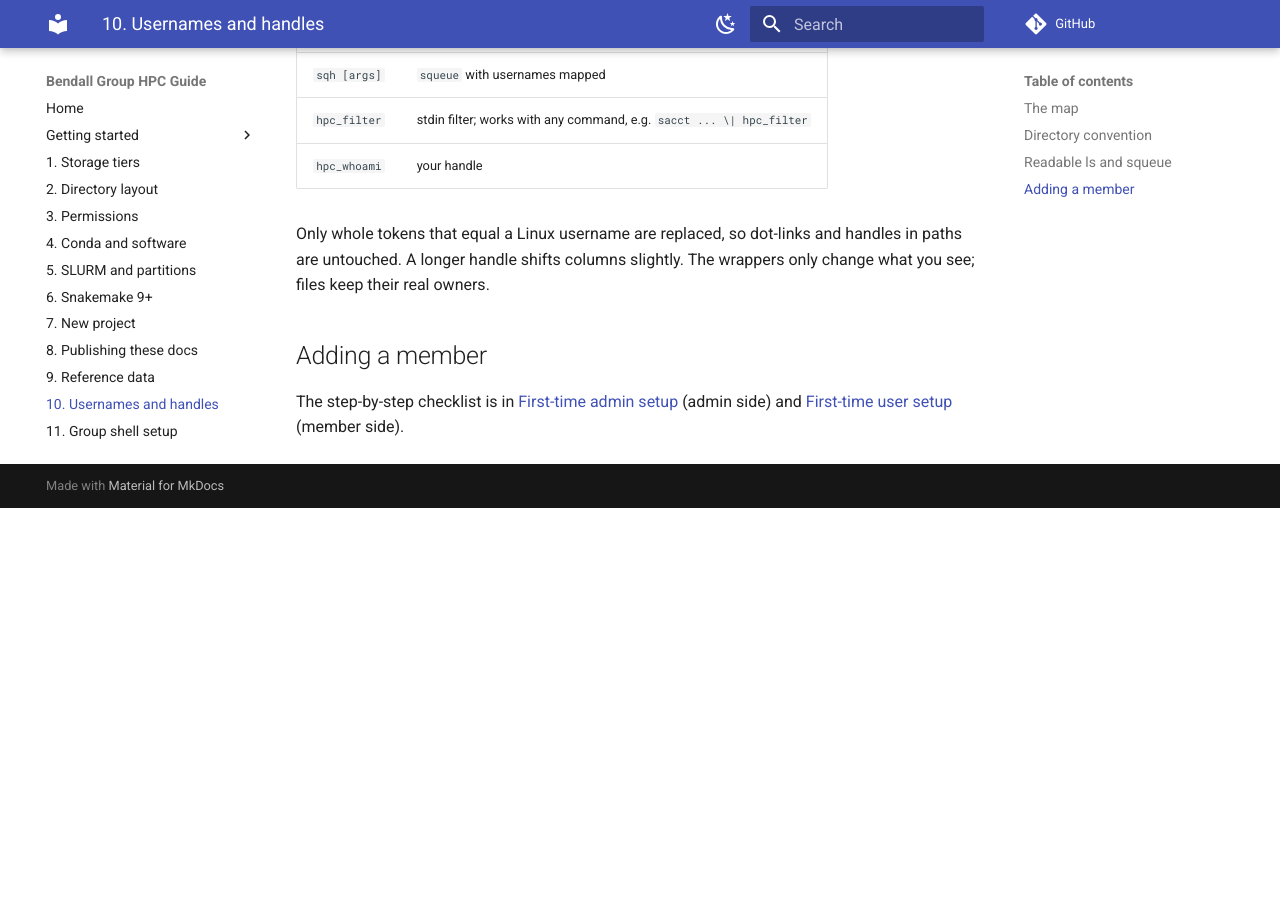
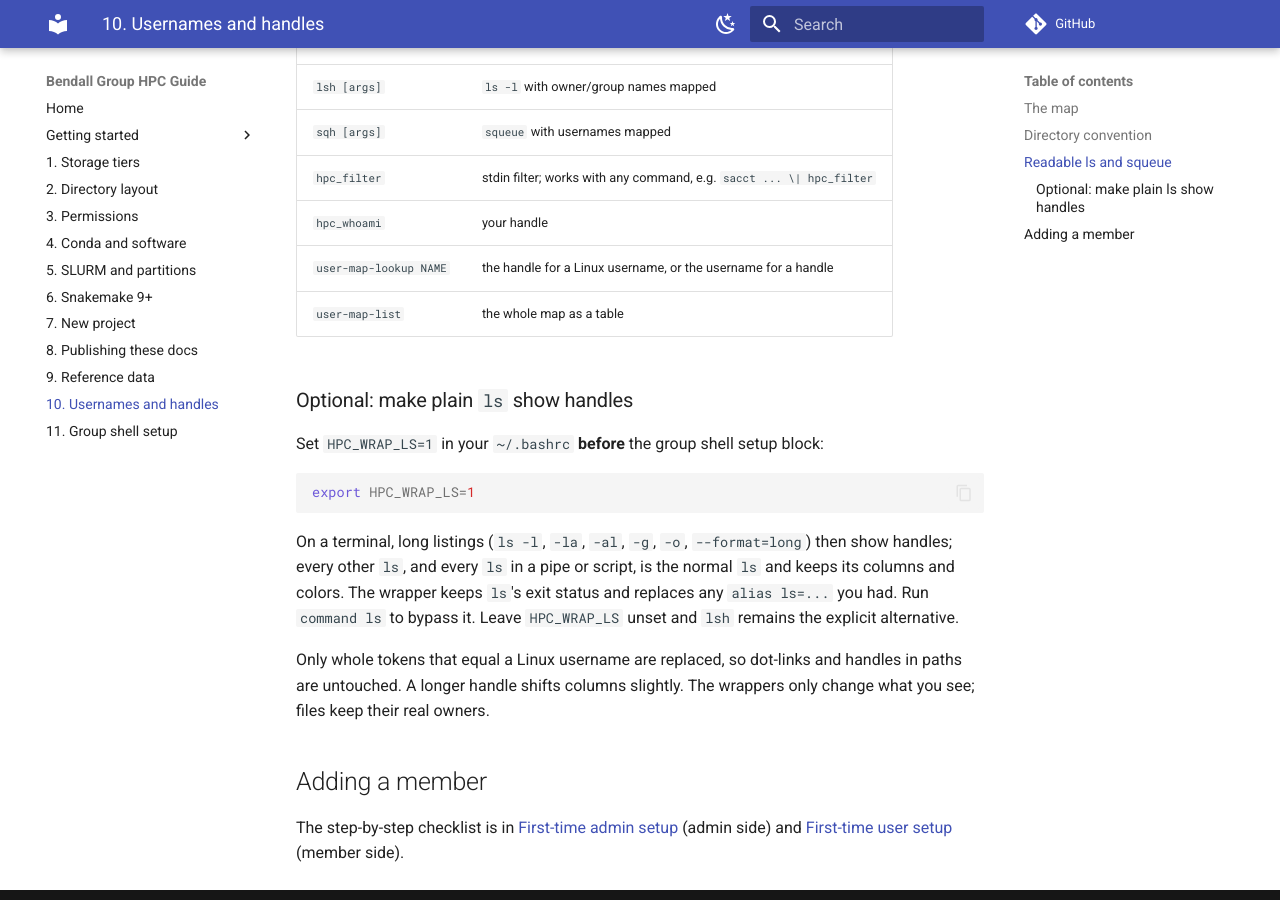
Before and after one commit to bendall-lab/GWHPC-bendallgrp, an MkDocs documentation site: the page built from docs/10-user-names.md, in a window 1280 px wide and 900 px high, scrolled down 1166 px. Built offline with MkDocs 1.6.1 and Material for MkDocs 9.7.7, drawn with Linux system fonts in a browser that asks for light colours; comment, search, counter and statistics services are not loaded; before the commit the page ends 1674 px from its top, so only the background shows below that; some of the changed text lies outside the part shown.

Commit message:
Split admin-only user-map-add; add user-map functions and opt-in ls wrapper
- Move `add` into scripts/user-map-add.sh (admin-only, not linked into
  local/bin); map file is now owner-writable only
- Replace user-map.sh with user-map-lookup / user-map-list shell
  functions in hpc-aliases.sh
- Add opt-in `ls` wrapper (HPC_WRAP_LS=1) that shows handles in long
  listings on a terminal; fix stray character on line 1
- link-local.sh prunes dead links; update docs for the above

Co-Authored-By: Claude Sonnet 5.5 <noreply@anthropic.com>

````diff
--- a/docs/10-user-names.md
+++ b/docs/10-user-names.md
@@ -16,10 +16,13 @@ u0000001	jane-doe	Jane Doe	2026-01-01
 - Handles are lowercase letters, digits, `_` and `-`, and unique. Linux usernames are unique too.
 
 ```bash
-scripts/user-map.sh add u0000001 jane-doe "Jane Doe"
-scripts/user-map.sh lookup jane-doe      # -> u0000001
-scripts/user-map.sh lookup u0000001      # -> jane-doe
-scripts/user-map.sh list
+# admin only, from the checkout (not linked into local/bin):
+scripts/user-map-add.sh u0000001 jane-doe "Jane Doe"
+
+# anyone (shell functions from the group shell setup):
+user-map-lookup jane-doe                 # -> u0000001
+user-map-lookup u0000001                 # -> jane-doe
+user-map-list
 ```
 
 ## Directory convention
@@ -45,6 +48,18 @@ source /GWSPH/groups/bendallgrp/local/etc/hpc-aliases.sh
 | `sqh [args]` | `squeue` with usernames mapped |
 | `hpc_filter` | stdin filter; works with any command, e.g. `sacct ... \| hpc_filter` |
 | `hpc_whoami` | your handle |
+| `user-map-lookup NAME` | the handle for a Linux username, or the username for a handle |
+| `user-map-list` | the whole map as a table |
+
+### Optional: make plain `ls` show handles
+
+Set `HPC_WRAP_LS=1` in your `~/.bashrc` **before** the group shell setup block:
+
+```bash
+export HPC_WRAP_LS=1
+```
+
+On a terminal, long listings (`ls -l`, `-la`, `-al`, `-g`, `-o`, `--format=long`) then show handles; every other `ls`, and every `ls` in a pipe or script, is the normal `ls` and keeps its columns and colors. The wrapper keeps `ls`'s exit status and replaces any `alias ls=...` you had. Run `command ls` to bypass it. Leave `HPC_WRAP_LS` unset and `lsh` remains the explicit alternative.
 
 Only whole tokens that equal a Linux username are replaced, so dot-links and handles in paths are untouched. A longer handle shifts columns slightly. The wrappers only change what you see; files keep their real owners.
 
````
Also changed, not shown: CLAUDE.md (+1 -1 lines), README.md (+1 -1 lines), docs/07-new-project.md (+1 -2 lines), docs/11-shell-setup.md (+4 -1 lines), docs/setup-admin.md (+7 -4 lines), 5 other files.
